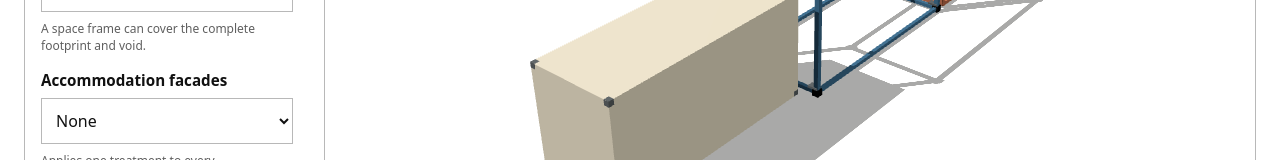
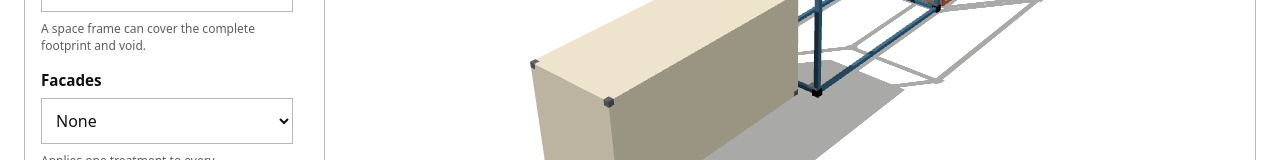
Before and after one commit to ExoSett/modelling, a website built with Vite: page sketch/index.html in a window 1280 px wide. Shown: the part 426-586 px from the top of the page. Built offline with nearby package versions, Linux system fonts and the light colour scheme.

Commit message:
Accommodation facades -> just Facades

```diff
--- a/sketch/index.html
+++ b/sketch/index.html
@@ -80,7 +80,7 @@
             </div>
 
             <div class="facade-control">
-              <label for="facade-style">Accommodation facades</label>
+              <label for="facade-style">Facades</label>
               <select id="facade-style" name="facadeStyle">
                 <option value="">None</option>
               </select>
```
